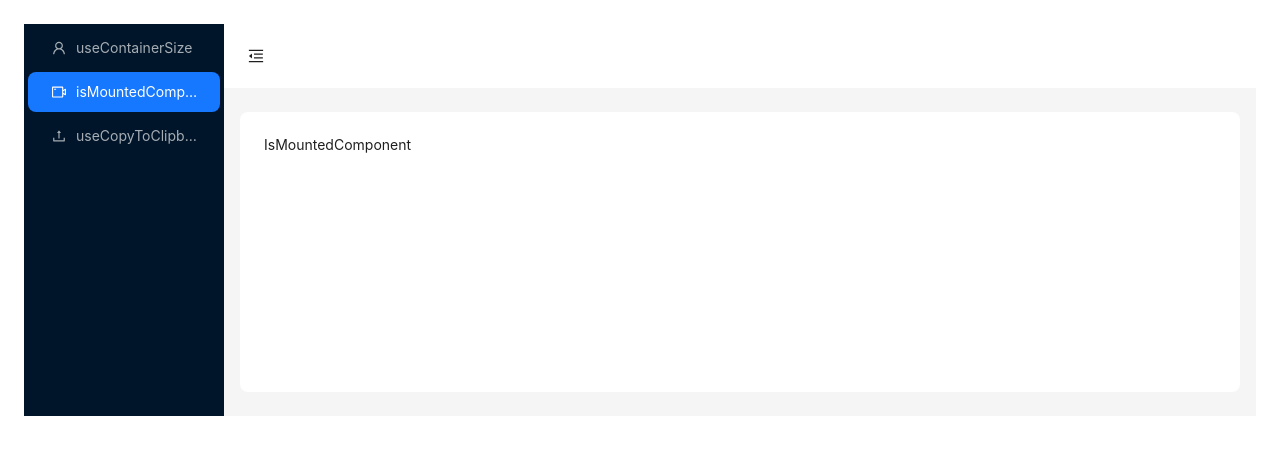
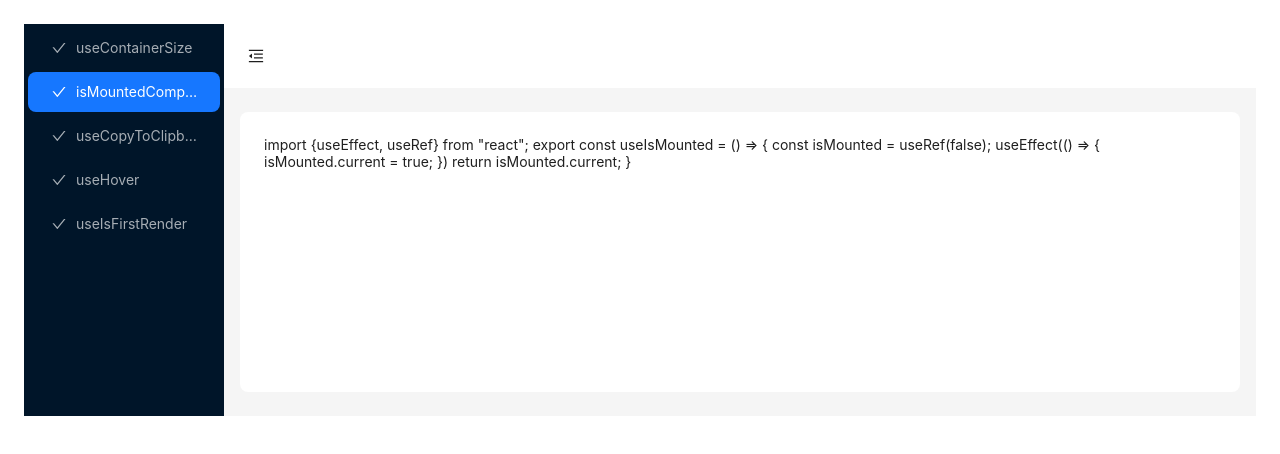
Before and after one commit to alnikif/Custom-hooks, a React (Create React App) app: page / in a window 1280 px wide. Both pictures are taken after a click on the item "isMountedComponent". Shown: the top 454 px of the page. Built offline with nearby package versions, Linux system fonts and the light colour scheme.

Commit message:
add CodeBlock

```diff
--- a/package.json
+++ b/package.json
@@ -12,6 +12,7 @@
     "@types/react-dom": "^18.2.18",
     "antd": "^5.12.8",
     "react": "^18.2.0",
+    "react-code-blocks": "^0.1.5",
     "react-dom": "^18.2.0",
     "react-scripts": "5.0.1",
     "typescript": "^4.9.5",
--- a/src/App.tsx
+++ b/src/App.tsx
@@ -3,13 +3,31 @@ import './index.css';
 import {
     MenuFoldOutlined,
     MenuUnfoldOutlined,
-    UploadOutlined,
-    UserOutlined,
-    VideoCameraOutlined,
+    CheckOutlined,
 } from '@ant-design/icons';
 import { Layout, Menu, Button, theme } from 'antd';
 import { CustomHooksList } from './types/customHooksType';
-import IsMountedComponent from './components/IsMountedComponent'; // Импорт компонента
+import IsMountedComponent from './components/IsMountedComponent';
+import {UseIsFirstRender} from "./components/UseIsFirstRender";
+import {dracula} from "react-code-blocks";
+
+const text = "import React, {useEffect, useRef} from 'react';\n" +
+    "\n" +
+    "export const useIsFirstRender = () => {\n" +
+    "    const isFirstRender = useRef(true);\n" +
+    "\n" +
+    "    if(isFirstRender.current){\n" +
+    "        isFirstRender.current = false;\n" +
+    "        return true\n" +
+    "    }\n" +
+    "\n" +
+    "\n" +
+    "    return isFirstRender.current;\n" +
+    "};";
+
+const language = 'javascript';
+const showLineNumbers = true;
+const startingLineNumber = 1;
 
 const { Header, Sider, Content } = Layout;
 
@@ -27,8 +45,15 @@ const App: React.FC = () => {
                 return <div>Placeholder for useContainerSize component</div>;
             case CustomHooksList.IsMountedComponent:
                 return <IsMountedComponent />;
-            case CustomHooksList.useCopyToClipboard:
-                return <div>Placeholder for useCopyToClipboard component</div>;
+            case CustomHooksList.useIsFirstRender:
+                return (
+                    <UseIsFirstRender
+                        text={text}
+                        language={language}
+                        showLineNumbers={showLineNumbers}
+                        startingLineNumber={startingLineNumber}
+                    />
+                )
             default:
                 return null;
         }
@@ -47,18 +72,28 @@ const App: React.FC = () => {
                     items={[
                         {
                             key: CustomHooksList.useContainerSize,
-                            icon: <UserOutlined />,
+                            icon: <CheckOutlined />,
                             label: CustomHooksList.useContainerSize,
                         },
                         {
                             key: CustomHooksList.IsMountedComponent,
-                            icon: <VideoCameraOutlined />,
+                            icon: <CheckOutlined />,
                             label: CustomHooksList.IsMountedComponent,
                         },
                         {
                             key: CustomHooksList.useCopyToClipboard,
-                            icon: <UploadOutlined />,
+                            icon: <CheckOutlined />,
                             label: CustomHooksList.useCopyToClipboard,
+                        },
+                        {
+                            key: CustomHooksList.UseHover,
+                            icon: <CheckOutlined />,
+                            label: CustomHooksList.UseHover,
+                        },
+                        {
+                            key: CustomHooksList.useIsFirstRender,
+                            icon: <CheckOutlined />,
+                            label: CustomHooksList.useIsFirstRender,
                         },
                     ]}
                 />
--- a/src/components/IsMountedComponent.tsx
+++ b/src/components/IsMountedComponent.tsx
@@ -3,7 +3,17 @@ import React from 'react';
 const IsMountedComponent = () => {
     return (
         <div>
-            IsMountedComponent
+            {"import {useEffect, useRef} from \"react\";\n" +
+                "\n" +
+                "            export const useIsMounted = () => {\n" +
+                "            const isMounted = useRef(false);\n" +
+                "\n" +
+                "            useEffect(() => {\n" +
+                "            isMounted.current = true;\n" +
+                "        })\n" +
+                "\n" +
+                "            return isMounted.current;\n" +
+                "        }"}
         </div>
     );
 };
--- /dev/null
+++ b/src/components/UseIsFirstRender.tsx
@@ -0,0 +1,21 @@
+import { CodeBlock, dracula } from "react-code-blocks";
+import {FC} from "react";
+
+type useIsFirstRenderProps = {
+    text: string,
+    language: string,
+    showLineNumbers: boolean,
+    startingLineNumber: number,
+}
+
+export const  UseIsFirstRender: FC<useIsFirstRenderProps> = ({ text, language, showLineNumbers, startingLineNumber }) =>  {
+    return (
+        <CodeBlock
+            text={text}
+            language={language}
+            showLineNumbers={showLineNumbers}
+            startingLineNumber={startingLineNumber}
+            theme={dracula}
+        />
+    );
+}
```
Also changed, not shown: 1 other file (tests, documents, lock files or other folders).
